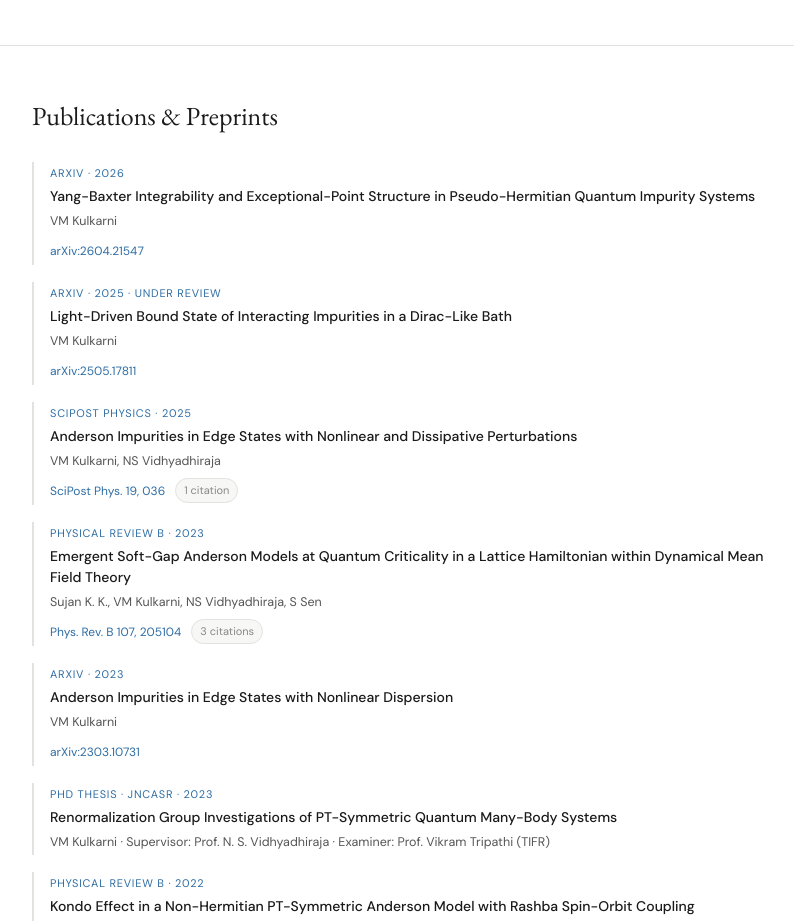
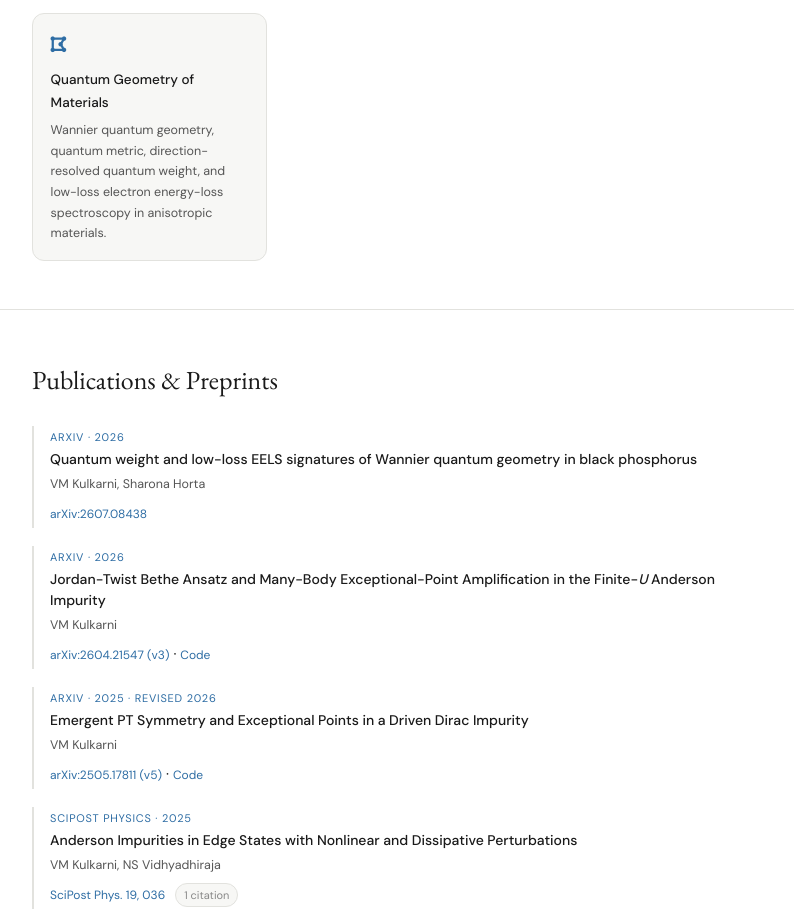
Before and after one commit to VMKPHYSMATH/VMKPHYSMATH.github.io, a plain HTML site: page index.html in a window 1280 px wide. Shown: the part 1879-2800 px from the top of the page, without its empty margins (240-1034 px from the left). Drawn offline with nearby package versions, Linux system fonts and the light colour scheme.

Commit message:
Update PHHQP 2026 conference, recent preprints and research links

```diff
--- a/index.html
+++ b/index.html
@@ -409,6 +409,7 @@
     <a href="#education">Education</a>
     <a href="#skills">Skills</a>
     <a href="#conferences">Conferences</a>
+    <a href="#news">News</a>
     <a href="#contact">Contact</a>
   </div>
 </nav>
@@ -447,6 +448,9 @@
       <a href="https://orcid.org/0000-0001-7590-2728" target="_blank" rel="noopener" class="btn">
         <i class="fa-brands fa-orcid"></i> ORCID
       </a>
+      <a href="https://github.com/VMKPHYSMATH" target="_blank" rel="noopener" class="btn">
+        <i class="fa-brands fa-github"></i> GitHub
+      </a>
     </div>
   </div>
   <div class="avatar" aria-label="Initials VMK">VMK</div>
@@ -459,7 +463,7 @@
     <div class="metric"><div class="val">15</div><div class="lbl">Citations</div></div>
     <div class="metric"><div class="val">2</div><div class="lbl">h-index</div></div>
     <div class="metric"><div class="val">1</div><div class="lbl">i10-index</div></div>
-    <div class="metric"><div class="val">9</div><div class="lbl">Papers</div></div>
+    <div class="metric"><div class="val">10</div><div class="lbl">Listed works</div></div>
   </div>
 
   <h2 class="section-title">Collaborators</h2>
@@ -529,6 +533,11 @@
       <h3>Dynamical Mean Field Theory</h3>
       <p>Non-equilibrium DMFT, soft-gap Anderson models, and quantum criticality in lattice Hamiltonians.</p>
     </div>
+    <div class="rcard">
+      <div class="icon"><i class="fa-solid fa-draw-polygon"></i></div>
+      <h3>Quantum Geometry of Materials</h3>
+      <p>Wannier quantum geometry, quantum metric, direction-resolved quantum weight, and low-loss electron energy-loss spectroscopy in anisotropic materials.</p>
+    </div>
   </div>
 </section>
 
@@ -539,19 +548,28 @@
 
     <div class="pub">
       <div class="journal">arXiv &middot; 2026</div>
-      <h3>Yang-Baxter Integrability and Exceptional-Point Structure in Pseudo-Hermitian Quantum Impurity Systems</h3>
-      <div class="meta">VM Kulkarni</div>
+      <h3>Quantum weight and low-loss EELS signatures of Wannier quantum geometry in black phosphorus</h3>
+      <div class="meta">VM Kulkarni, Sharona Horta</div>
       <div class="pub-foot">
-        <div class="links"><a href="https://arxiv.org/abs/2604.21547" target="_blank" rel="noopener">arXiv:2604.21547</a></div>
+        <div class="links"><a href="https://arxiv.org/abs/2607.08438" target="_blank" rel="noopener">arXiv:2607.08438</a></div>
       </div>
     </div>
 
     <div class="pub">
-      <div class="journal">arXiv &middot; 2025 &middot; Under Review</div>
-      <h3>Light-Driven Bound State of Interacting Impurities in a Dirac-Like Bath</h3>
+      <div class="journal">arXiv &middot; 2026</div>
+      <h3>Jordan-Twist Bethe Ansatz and Many-Body Exceptional-Point Amplification in the Finite-<em>U</em> Anderson Impurity</h3>
       <div class="meta">VM Kulkarni</div>
       <div class="pub-foot">
-        <div class="links"><a href="https://doi.org/10.48550/arXiv.2505.17811" target="_blank" rel="noopener">arXiv:2505.17811</a></div>
+        <div class="links"><a href="https://arxiv.org/abs/2604.21547" target="_blank" rel="noopener">arXiv:2604.21547 (v3)</a> &middot; <a href="https://github.com/VMKPHYSMATH/jordan-twist-finite-u-anderson" target="_blank" rel="noopener">Code</a></div>
+      </div>
+    </div>
+
+    <div class="pub">
+      <div class="journal">arXiv &middot; 2025 &middot; Revised 2026</div>
+      <h3>Emergent PT Symmetry and Exceptional Points in a Driven Dirac Impurity</h3>
+      <div class="meta">VM Kulkarni</div>
+      <div class="pub-foot">
+        <div class="links"><a href="https://arxiv.org/abs/2505.17811" target="_blank" rel="noopener">arXiv:2505.17811 (v5)</a> &middot; <a href="https://github.com/VMKPHYSMATH/emergent-pt-dirac-impurity" target="_blank" rel="noopener">Code</a></div>
       </div>
     </div>
 
@@ -727,6 +745,7 @@
 <section id="conferences">
   <h2 class="section-title">Conferences &amp; Schools</h2>
   <div class="conf-list">
+    <div class="conf"><span class="conf-year">Nov 2026</span><span class="conf-text"><a href="https://sites.google.com/view/phhqp2026/" target="_blank" rel="noopener">PHHQP 2026 — Pseudo-Hermitian Hamiltonians and Quantum Physics</a> &middot; Ettore Majorana Foundation and Centre for Scientific Culture, Erice, Italy &middot; Poster presentation on exceptional points in Bethe-ansatz-solvable non-Hermitian impurity models.</span></div>
     <div class="conf"><span class="conf-year">Dec 2024</span><span class="conf-text">IMPRS-CMS Winter School, Stuttgart</span></div>
     <div class="conf"><span class="conf-year">Sept 2024</span><span class="conf-text">SFB Q-M and S Summer School &middot; ISTA, Klosterneuburg, Austria</span></div>
     <div class="conf"><span class="conf-year">Apr 2024</span><span class="conf-text">Carrollian Physics and Holography &middot; ESI, Vienna, Austria</span></div>
@@ -739,7 +758,10 @@
 <section id="news">
   <h2 class="section-title">News</h2>
   <div class="news-list">
-    <div class="news-item"><span class="news-date">May 2026</span><span class="news-text">New preprint: Yang-Baxter integrability and exceptional-point structure (<a href="https://arxiv.org/abs/2604.21547" target="_blank" rel="noopener">arXiv:2604.21547</a>).</span></div>
+    <div class="news-item"><span class="news-date">Nov 2026</span><span class="news-text">Presented a poster at <a href="https://sites.google.com/view/phhqp2026/" target="_blank" rel="noopener">PHHQP 2026</a> in Erice, Italy, on exceptional points in Bethe-ansatz-solvable non-Hermitian impurity models.</span></div>
+    <div class="news-item"><span class="news-date">Aug 2026</span><span class="news-text">Revised preprints on <a href="https://arxiv.org/abs/2505.17811v5" target="_blank" rel="noopener">emergent PT symmetry in a driven Dirac impurity</a> and <a href="https://arxiv.org/abs/2604.21547v3" target="_blank" rel="noopener">Jordan-twist Bethe ansatz</a>, with reproducibility repositories linked in the publications section.</span></div>
+    <div class="news-item"><span class="news-date">July 2026</span><span class="news-text">New preprint with Sharona Horta on quantum weight and low-loss EELS signatures of Wannier quantum geometry in black phosphorus (<a href="https://arxiv.org/abs/2607.08438" target="_blank" rel="noopener">arXiv:2607.08438</a>).</span></div>
+    <div class="news-item"><span class="news-date">Apr 2026</span><span class="news-text">First version of the preprint on Yang-Baxter integrability and exceptional-point structure (<a href="https://arxiv.org/abs/2604.21547" target="_blank" rel="noopener">arXiv:2604.21547</a>).</span></div>
     <div class="news-item"><span class="news-date">May 2025</span><span class="news-text">Preprint on light-driven bound states of interacting impurities in a Dirac-like bath posted to arXiv.</span></div>
     <div class="news-item"><span class="news-date">2025</span><span class="news-text">Paper on Anderson impurities in edge states published in <em>SciPost Physics</em>.</span></div>
     <div class="news-item"><span class="news-date">Sept 2024</span><span class="news-text">PhD thesis defended at JNCASR; examiner Prof. Vikram Tripathi (TIFR).</span></div>
```
